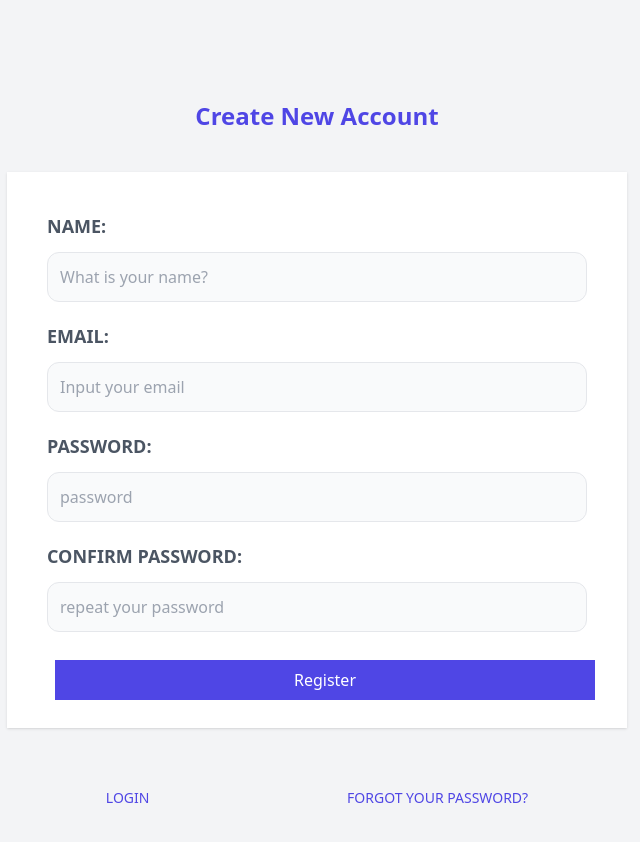
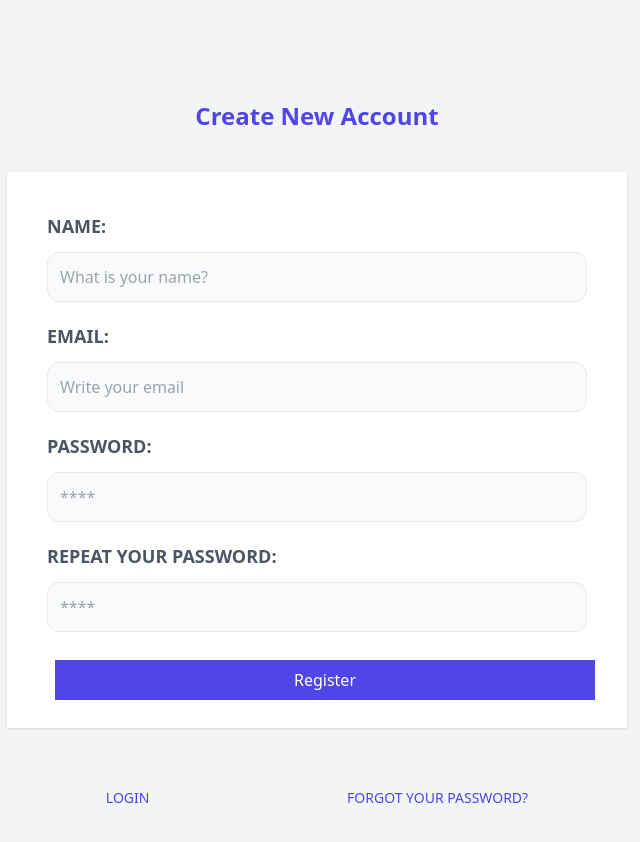
Before and after one commit to reloadercf/frontend-tasks, a React (Vite) app: page /register in a window 1280 px wide. Shown: the top 842 px of the page, without its empty margins (323-963 px from the left). Built offline with nearby package versions, Linux system fonts and the light colour scheme.

Commit message:
feat: :card_file_box: Improve the performance, refactor inputs, create Alert component.
This commit add new component conditional for create notification for show notification after create account.

Refactor inputs for a only one component and create alert then submit the request

```diff
--- /dev/null
+++ b/src/components/Alert.tsx
@@ -0,0 +1,59 @@
+import React, { useEffect } from 'react';
+
+type SetNotificationType = (notification: {
+  message: string | null;
+  kind: string | null;
+}) => void;
+
+interface AlertPops {
+  message: string;
+  kind?: string;
+  setNotification: SetNotificationType;
+}
+const Alert: React.FC<AlertPops> = ({ message, kind, setNotification }) => {
+  useEffect(() => {
+    setTimeout(() => {
+      console.log('Borrando estado');
+      setNotification({
+        message: null,
+        kind: null,
+      });
+    }, 6000);
+  }, []);
+
+  return (
+    <div>
+      {kind === 'success' ? (
+        <div
+          className="bg-teal-100 border-t-4 border-teal-500 rounded-b text-teal-900 px-4 py-3 shadow-md"
+          role="alert"
+        >
+          <div className="flex">
+            <div className="py-1">
+              <svg
+                className="fill-current h-6 w-6 text-teal-500 mr-4"
+                xmlns="http://www.w3.org/2000/svg"
+                viewBox="0 0 20 20"
+              >
+                <path d="M2.93 17.07A10 10 0 1 1 17.07 2.93 10 10 0 0 1 2.93 17.07zm12.73-1.41A8 8 0 1 0 4.34 4.34a8 8 0 0 0 11.32 11.32zM9 11V9h2v6H9v-4zm0-6h2v2H9V5z" />
+              </svg>
+            </div>
+            <div>
+              <p className="font-bold">{message}</p>
+            </div>
+          </div>
+        </div>
+      ) : (
+        <div
+          className="bg-red-100 border border-red-400 text-red-700 px-4 py-3 rounded relative"
+          role="alert"
+        >
+          <strong className="font-bold">Error!</strong>
+          <span className="block sm:inline">{message}</span>
+        </div>
+      )}
+    </div>
+  );
+};
+
+export default Alert;
--- /dev/null
+++ b/src/components/Input.tsx
@@ -0,0 +1,43 @@
+import React from 'react';
+
+interface PropsInputs {
+  id: string;
+  kind: string;
+  title: string;
+  value: string;
+  placeholder: string;
+  onInput: (event: React.ChangeEvent<HTMLInputElement>) => void;
+  error?: string;
+}
+const Input: React.FC<PropsInputs> = ({
+  id,
+  kind,
+  title,
+  value,
+  placeholder,
+  onInput,
+  error,
+}) => {
+  return (
+    <div className="my-5">
+      <label
+        className="uppercase text-gray-600 block text-lg font-bold"
+        htmlFor="name"
+      >
+        {title}:
+      </label>
+      <input
+        type={kind}
+        placeholder={placeholder}
+        className="w-full mt-3 p-3 border rounded-xl bg-gray-50"
+        id={id}
+        name={id}
+        value={value}
+        onChange={onInput}
+      />
+      {error && <span className="text-rose-600">{error}</span>}
+    </div>
+  );
+};
+
+export default Input;
--- a/src/pages/Login.tsx
+++ b/src/pages/Login.tsx
@@ -35,7 +35,7 @@ export const Login = () => {
             type="password"
             placeholder="password"
             className="w-full mt-3 p-3 border rounded-xl bg-gray-100"
-            id="email"
+            id="password"
           />
         </div>
         <input
--- a/src/pages/Register/Register.tsx
+++ b/src/pages/Register/Register.tsx
@@ -1,20 +1,29 @@
 import { useState } from 'react';
 import { Link } from 'react-router-dom';
+import axios from 'axios';
+
 import { SchemaRegister } from './SchemaRegister';
+import Input from '../../components/Input';
+import Alert from '../../components/Alert';
 
 export const Register = () => {
   const [formData, setFormData] = useState({
-    nameUser: '',
+    name: '',
     email: '',
     password: '',
     repeatPassword: '',
   });
   const [errorForm, setError] = useState({});
 
+  const [notification, setNotification] = useState({
+    message: null,
+    kind: null,
+  });
+
   const handleInputChange = (e) => {
     const { name, value } = e.target;
     if (errorForm.hasOwnProperty(name)) {
-      const errorFound= { ...errorForm };
+      const errorFound = { ...errorForm };
       delete errorFound[name];
       setError(errorFound);
     }
@@ -25,11 +34,29 @@ export const Register = () => {
     }));
   };
 
-  const handleSubmit = (e: React.SyntheticEvent) => {
+  const handleSubmit = async (e: React.SyntheticEvent) => {
     e.preventDefault();
     const isValid = SchemaRegister.safeParse(formData);
     if (isValid.success) {
       console.log('all ok');
+      try {
+        const { data } = await axios.post(
+          'https://backend-tasks.onrender.com/api/users',
+          formData
+        );
+
+        setNotification({
+          message: data.msj,
+          kind: 'success',
+        });
+        console.log(data);
+
+      } catch (err) {
+        setNotification({
+          message: err.message,
+          kind: 'error',
+        });
+      }
     } else {
       isValid.error.issues.forEach((err) => {
         setError((prev) => ({ ...prev, [err.path]: err.message }));
@@ -42,90 +69,53 @@ export const Register = () => {
       <h2 className="capitalize text-center text-indigo-600 font-bold text-2xl">
         Create new account
       </h2>
+      {notification.message && (
+        <Alert
+          message={notification.message}
+          kind={notification.kind}
+          setNotification={setNotification}
+        />
+      )}
       <form
         className="my-10 bg-white shadow px-10 py-5"
         onSubmit={handleSubmit}
       >
-        <div className="my-5">
-          <label
-            className="uppercase text-gray-600 block text-lg font-bold"
-            htmlFor="name"
-          >
-            Name:
-          </label>
-          <input
-            type="text"
+        <Input
+          id="name"
+          kind="text"
+          title="name"
+          value={formData.name}
           placeholder="What is your name?"
-            className="w-full mt-3 p-3 border rounded-xl bg-gray-50"
-            id="name"
-            name="nameUser"
-            value={formData.nameUser}
-            onChange={handleInputChange}
+          onInput={handleInputChange}
+          error={errorForm.name}
         />
-          {errorForm.nameUser && (
-            <span className="text-rose-600">{errorForm.nameUser}</span>
-          )}
-        </div>
-        <div className="my-5">
-          <label
-            className="uppercase text-gray-600 block text-lg font-bold"
-            htmlFor="email"
-          >
-            Email:
-          </label>
-          <input
-            type="email"
-            name="email"
-            placeholder="Input your email"
-            className="w-full mt-3 p-3 border rounded-xl bg-gray-50"
+        <Input
           id="email"
+          kind="email"
+          title="email"
           value={formData.email}
-            onChange={handleInputChange}
+          placeholder="Write your email"
+          onInput={handleInputChange}
+          error={errorForm.email}
         />
-          {errorForm.email && (
-            <span className="text-rose-600">{errorForm.email}</span>
-          )}
-        </div>
-        <div className="my-5">
-          <label
-            className="uppercase text-gray-600 block text-lg font-bold"
-            htmlFor="password"
-          >
-            Password:
-          </label>
-          <input
-            type="password"
-            name="password"
-            placeholder="password"
-            className="w-full mt-3 p-3 border rounded-xl bg-gray-50"
+        <Input
           id="password"
+          kind="password"
+          title="password"
           value={formData.password}
-            onChange={handleInputChange}
+          placeholder="****"
+          onInput={handleInputChange}
+          error={errorForm.password}
         />
-          {errorForm.password && (
-            <span className="text-rose-600">{errorForm.password}</span>
-          )}
-        </div>
-        <div className="my-5">
-          <label
-            className="uppercase text-gray-600 block text-lg font-bold"
-            htmlFor="repeatPassword"
-          >
-            Confirm password:
-          </label>
-          <input
-            type="password"
-            name="repeatPassword"
-            placeholder="repeat your password"
-            className="w-full mt-3 p-3 border rounded-xl bg-gray-50"
+        <Input
           id="repeatPassword"
+          kind="password"
+          title="repeat your password"
           value={formData.repeatPassword}
-            onChange={handleInputChange}
+          placeholder="****"
+          onInput={handleInputChange}
+          error={errorForm.repeatPassword}
         />
-          {errorForm.repeatPassword && (
-            <span className="text-rose-600">{errorForm.repeatPassword}</span>
-          )}
-        </div>
         <input
           type="submit"
           value="Register"
--- a/src/pages/Register/SchemaRegister.ts
+++ b/src/pages/Register/SchemaRegister.ts
@@ -2,7 +2,7 @@ import { z } from 'zod';
 
 export const SchemaRegister = z
   .object({
-    nameUser: z.string().trim().min(2, { message: 'Complete your name' }),
+    name: z.string().trim().min(2, { message: 'Complete your name' }),
     email: z.coerce
       .string()
       .email({ message: 'email invalid' })
```
Also changed, not shown: .eslintrc.cjs. Lines whose indentation alone changed are shown as unchanged.
